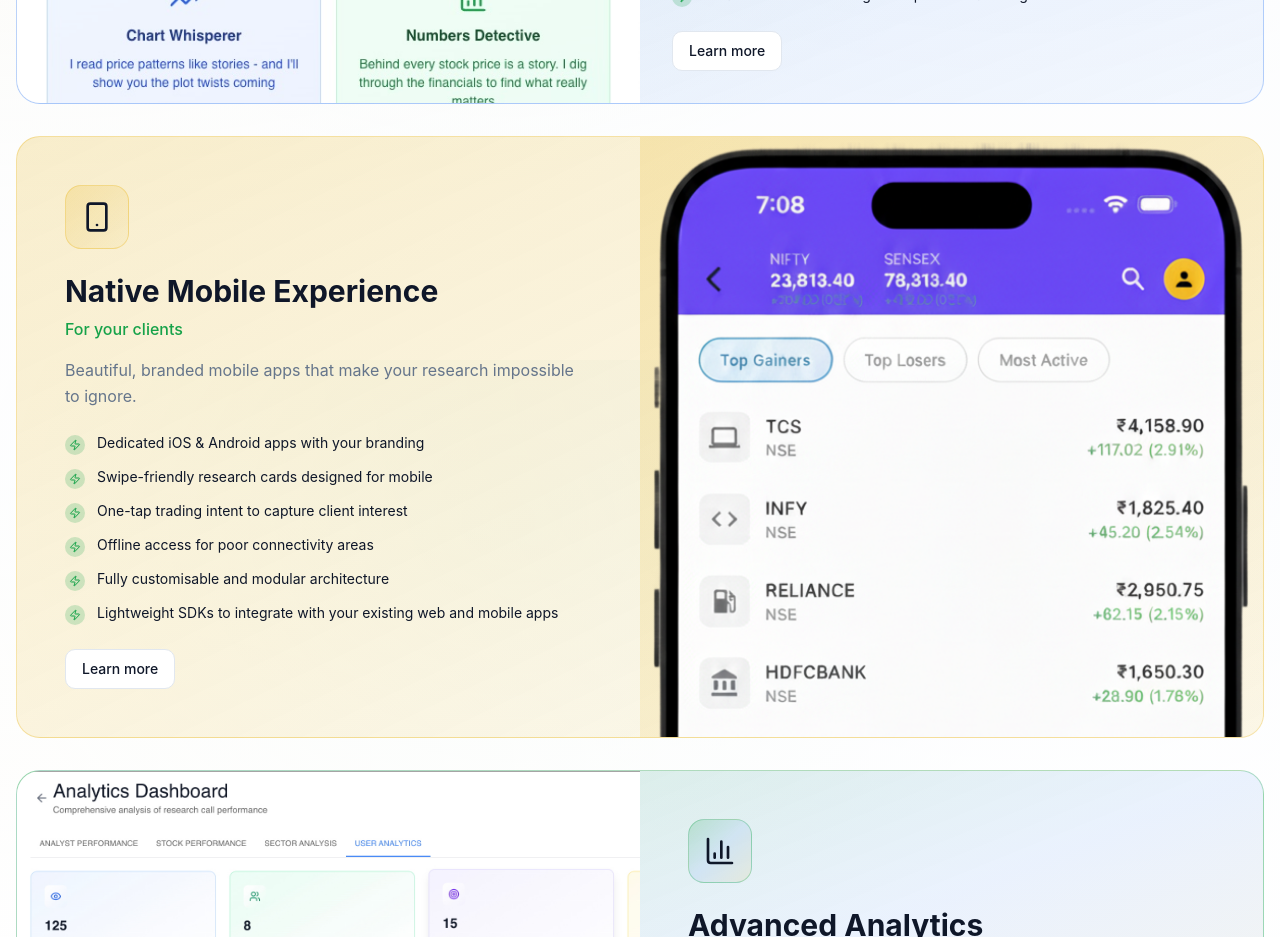
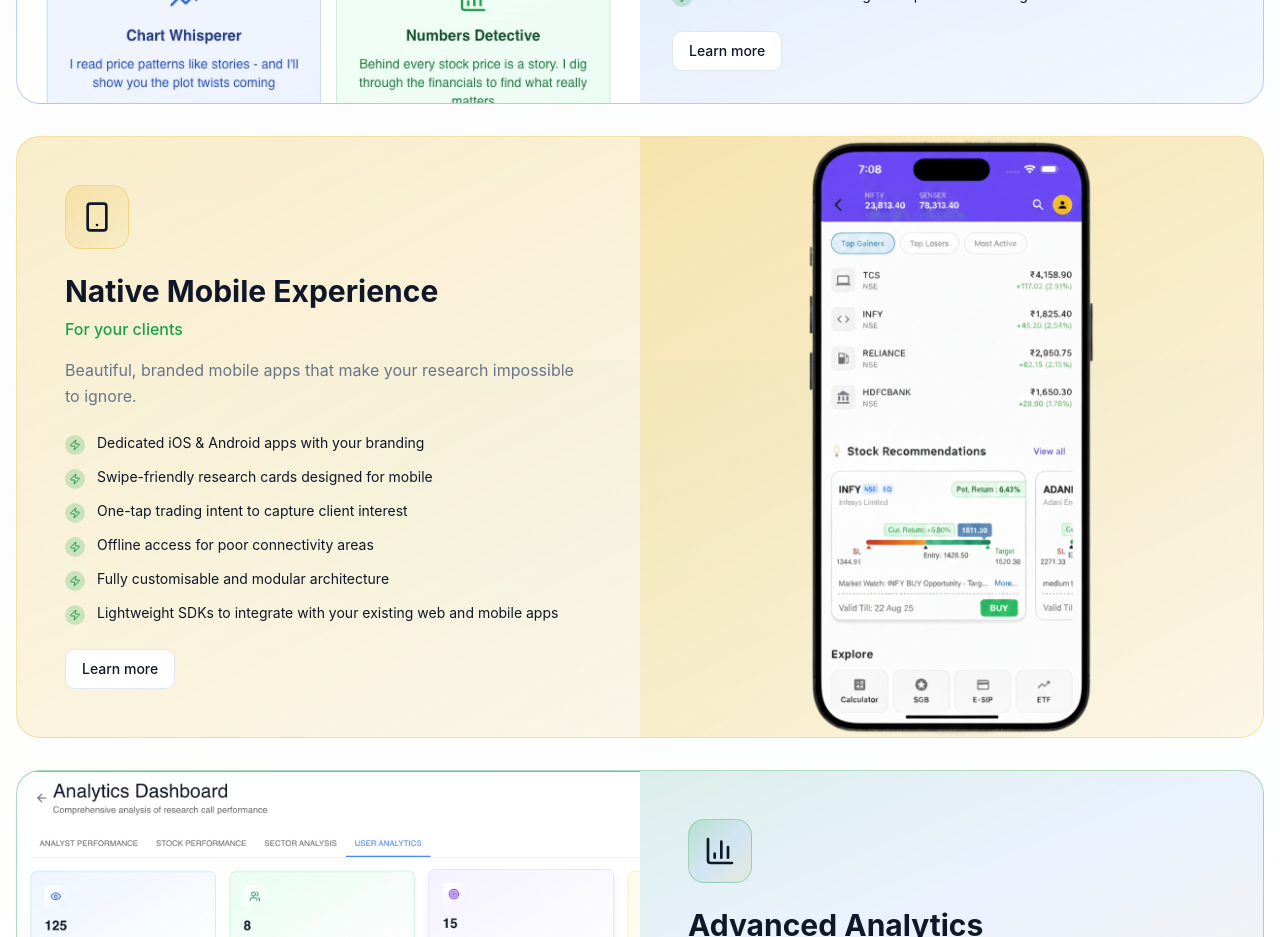
Before and after one commit to Raghavan1277/wisebypragmatic, a React (Vite) app: page / in a window 1280 px wide. Shown: the part 2840-3777 px from the top of the page. Built offline with nearby package versions, Linux system fonts and the light colour scheme; the HTML template or start-up script is replaced by a standard one.

Commit message:
Fix Native Mobile Experience background

```diff
--- a/src/components/ProductSuite.tsx
+++ b/src/components/ProductSuite.tsx
@@ -156,10 +156,11 @@ export const ProductSuite = () => {
                     <div className={`relative ${product.title === "Co-Analyst AI" ? "min-h-[150px] lg:min-h-[180px]" : product.title === "Native Mobile Experience" ? "" : "min-h-[400px] lg:min-h-[500px]"} bg-gradient-to-br ${product.gradient} flex items-center justify-center overflow-hidden ${!isEven ? 'lg:col-start-1' : ''}`}>
                       {product.image ? (
                         <div
-                          className={`absolute inset-0 bg-cover ${
-                            product.title === "Research Control Center" ? "bg-left-top" :
-                            product.title === "Advanced Analytics" ? "bg-left-top" :
-                            "bg-top"
+                          className={`absolute inset-0 ${
+                            product.title === "Native Mobile Experience" ? "bg-contain bg-center bg-no-repeat" :
+                            product.title === "Research Control Center" ? "bg-cover bg-left-top" :
+                            product.title === "Advanced Analytics" ? "bg-cover bg-left-top" :
+                            "bg-cover bg-top"
                           }`}
                           style={{ backgroundImage: `url(${product.image})` }}
                           aria-hidden="true"
```
